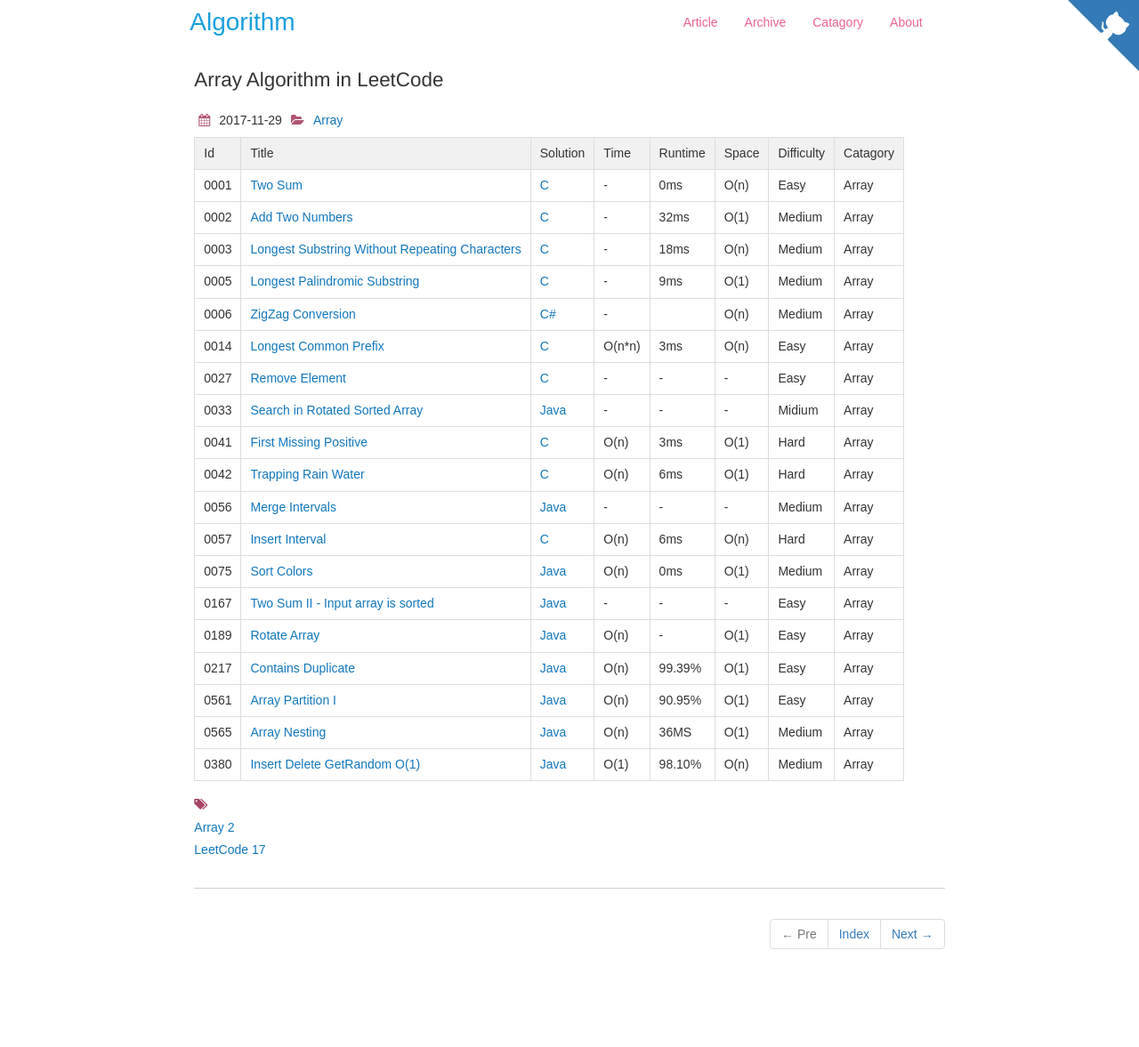
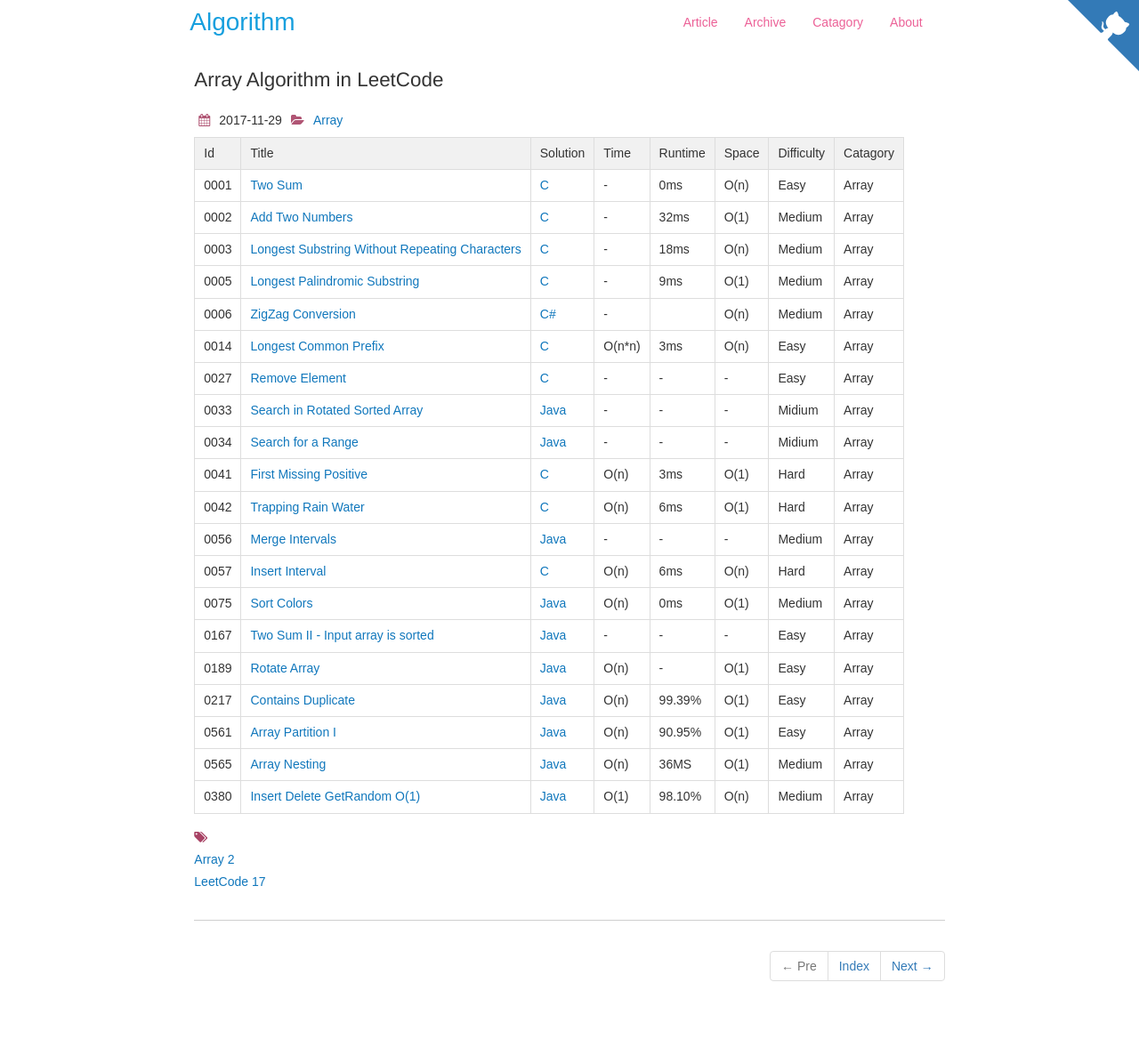
Before and after one commit to dunso/algorithm, a Jekyll site: the page built from docs/_posts/2017-11-29-Array.md, in a window 1280 px wide. Shown: the whole page at 89% size. Built offline with Jekyll 4.4.1, drawn with Linux system fonts in a browser that asks for light colours; nearby versions of some CDN libraries; before the commit the page ends 1141 px from its top, so only the background shows below that.

Commit message:
Update 2017-11-29-Array.md

```diff
--- a/docs/_posts/2017-11-29-Array.md
+++ b/docs/_posts/2017-11-29-Array.md
@@ -20,6 +20,7 @@
 |0014|[Longest Common Prefix](https://leetcode.com/problems/longest-common-prefix) | [C](https://e.srl/leetcode-14/)  | O(n\*n) |3ms| O(n)  |  Easy |Array|
 |0027|[Remove Element](https://leetcode.com/problems/remove-element/) | [C](https://e.srl/leetcode-27/)  |-|-|-|  Easy |Array|
 |0033|[Search in Rotated Sorted Array](https://leetcode.com/problems/search-in-rotated-sorted-array) | [Java](https://e.srl/leetcode-33/)  |-|-|-|  Midium |Array|
+|0034|[Search for a Range](https://leetcode.com/problems/search-for-a-range/) | [Java](https://e.srl/leetcode-34/)  |-|-|-|  Midium |Array|
 |0041|[First Missing Positive](https://leetcode.com/problems/first-missing-positive) | [C](https://e.srl/leetcode-41/)  | O(n) |3ms| O(1)  |  Hard |Array|
 |0042|[Trapping Rain Water](https://leetcode.com/problems/trapping-rain-water) | [C](https://e.srl/leetcode-42/)  | O(n) |6ms| O(1)  |  Hard |Array|
 |0056|[Merge Intervals](https://leetcode.com/problems/merge-intervals/) | [Java](https://e.srl/leetcode-56/)  |-|-|-|  Medium |Array|
```
